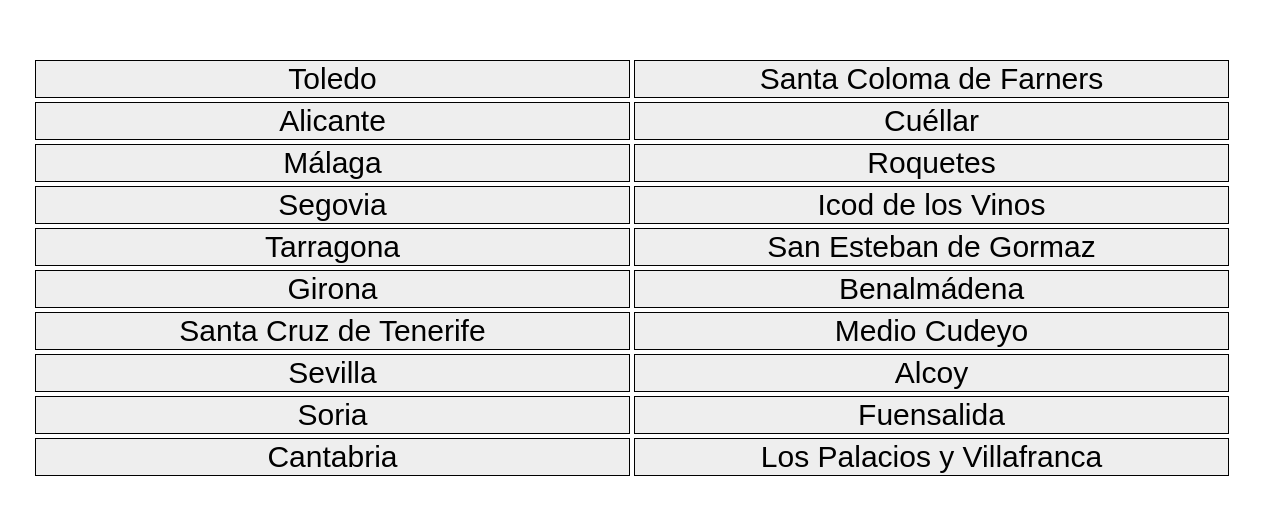
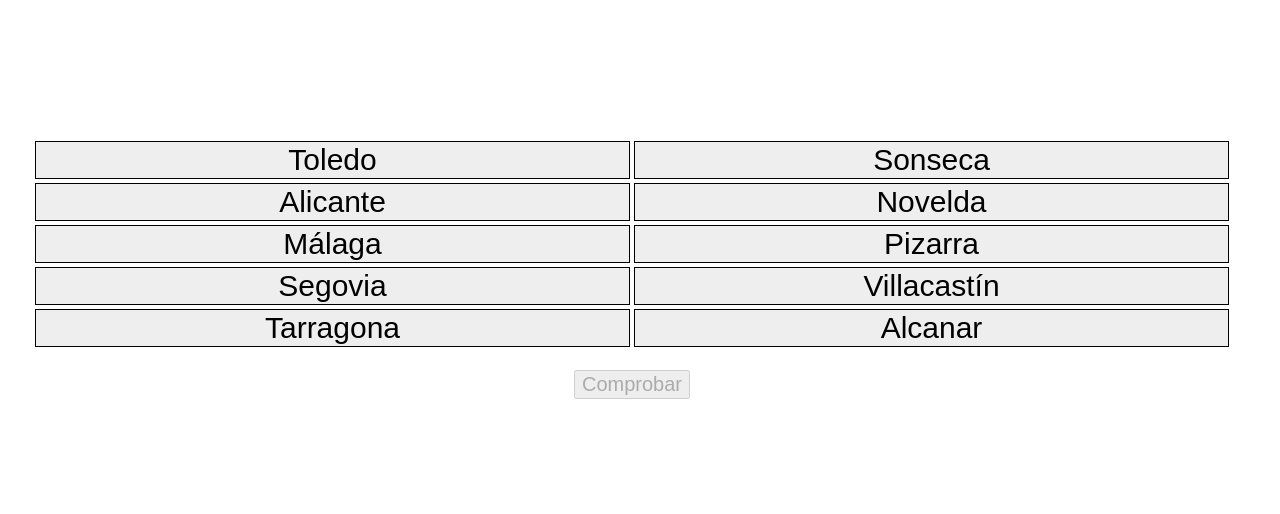
Before and after one commit to rgonzalez72/mi_vue, a Vue app: page / in a window 1280 px wide. Shown: the part 132-646 px from the top of the page. Built offline with nearby package versions, Linux system fonts and the light colour scheme.

Commit message:
Saving progress

```diff
--- a/src/components/mainComponent.vue
+++ b/src/components/mainComponent.vue
@@ -3,7 +3,7 @@
 import _ from 'underscore';
 import allData from '../assets/towns.json'
 
-const NO_OF_ROWS = 10
+const NO_OF_ROWS = 5
 
 export default {
 
@@ -37,6 +37,7 @@ export default {
         quizzData.shuffled = _.shuffle (quizzData.correct)
         var pallette = _.shuffle (PALETTE)
 
+        var allSelected = false
 
         return {
             quizzData: quizzData,
@@ -49,6 +50,7 @@ export default {
             BORDER_SELECT: BORDER_SELECT,
             BORDER_NOT_SELECT: BORDER_NOT_SELECT,
             COLOR_NOT_SELECT: COLOR_NOT_SELECT,
+            allSelected: allSelected
         }
     },
     methods: {
@@ -65,16 +67,48 @@ export default {
                 this.colorLeft[index] = this.pallette[index]
                 this.borderLeft[index] = this.BORDER_SELECT
                 this.selected = index
+
+                if (this.selection[index] !== undefined) {
+                    var reverse = this.selection [index]
+                    this.colorRight[reverse] = this.COLOR_NOT_SELECT
+                    this.selection[index] = undefined
+                    this.reverseSelection[reverse] = undefined
+                }
             }
 
         },
         onClickRight (index) {
-            console.log ("Clicked right")
-            console.log (JSON.stringify(index))
-            console.log (this.selection)
-            console.log (this.selected)
-            console.log (this.reverseSelection)
-            console.log (this.colorLeft)
+
+            if (this.selected !== undefined) {
+                if (this.reverseSelection[index] !== undefined) {
+                    var direct  = this.reverseSelection [index]
+                    this.colorLeft[direct] = this.COLOR_NOT_SELECT
+                    this.selection[direct] = undefined
+                }
+                this.reverseSelection[index] = this.selected
+                this.selection[this.selected] = index
+                this.colorRight[index] = this.pallette [this.selected]
+                this.borderLeft[this.selected] = this.BORDER_NOT_SELECT
+                this.selected = undefined
+            } else {
+                if (this.reverseSelection[index] !== undefined) {
+                    var direct  = this.reverseSelection [index]
+                    this.colorLeft[direct] = this.COLOR_NOT_SELECT
+                    this.selection[direct] = undefined
+                    this.reverseSelection[index] = undefined
+                    this.colorRight[index] = this.COLOR_NOT_SELECT
+                    this.colorLeft[index] = this.COLOR_NOT_SELECT
+                }
+            }
+
+            var allSelect = true
+            for (var i in this.selection) {
+                if (this.selection [i] === undefined) {
+                    allSelect  = false
+                    break
+                }
+            }
+            this.allSelected = allSelect
         },
     },
 }
@@ -101,6 +135,9 @@ export default {
       </tr>
     </tbody>
   </table>
+  <div class="bottom_button">
+    <button class="check_button" :disabled="! allSelected">Comprobar </button>
+  </div>
 
 </template>
 
@@ -133,4 +170,15 @@ button.down {
     margin-right: auto;
 }
 
+div.bottom_button {
+    display: flex;
+    justify-content: center;
+    align-items: center;
+    margin-top: 20px;
+}
+
+button.check_button {
+    font-size: 20px;
+}
+
 </style>
```
